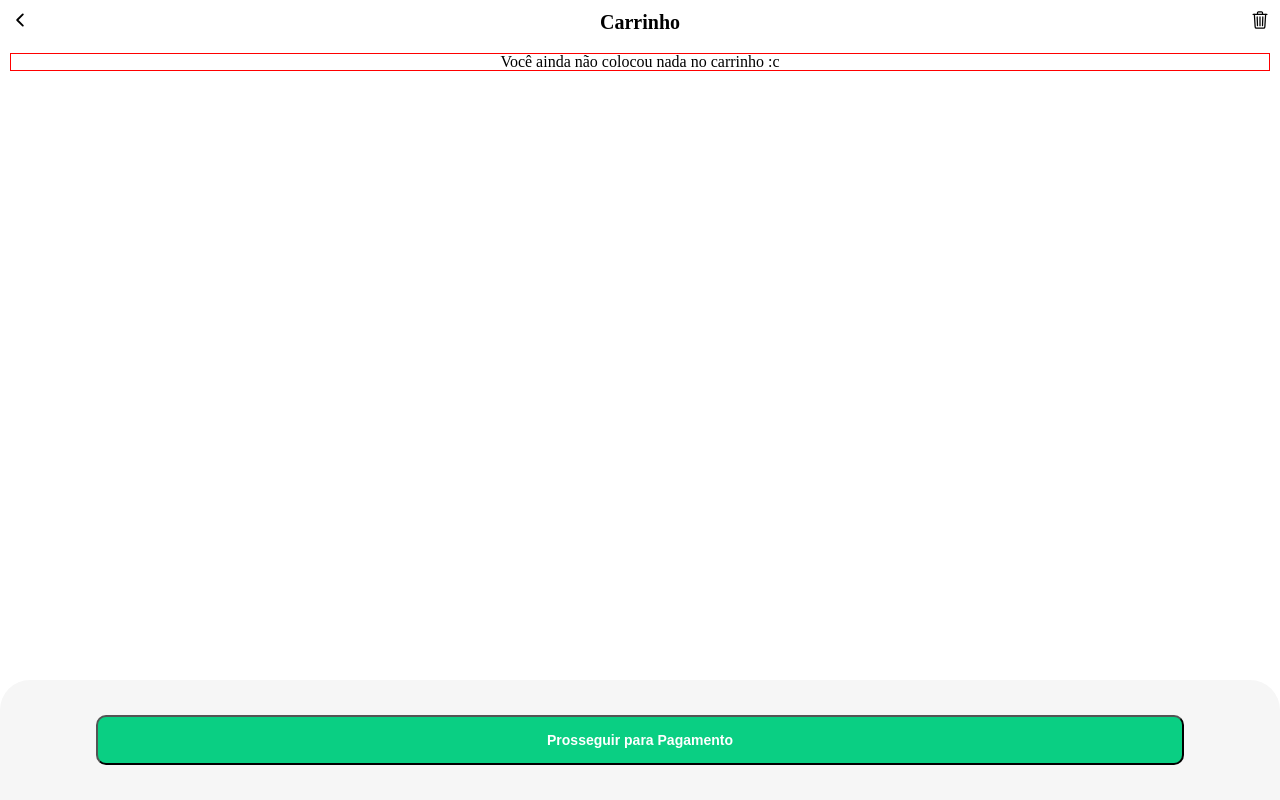
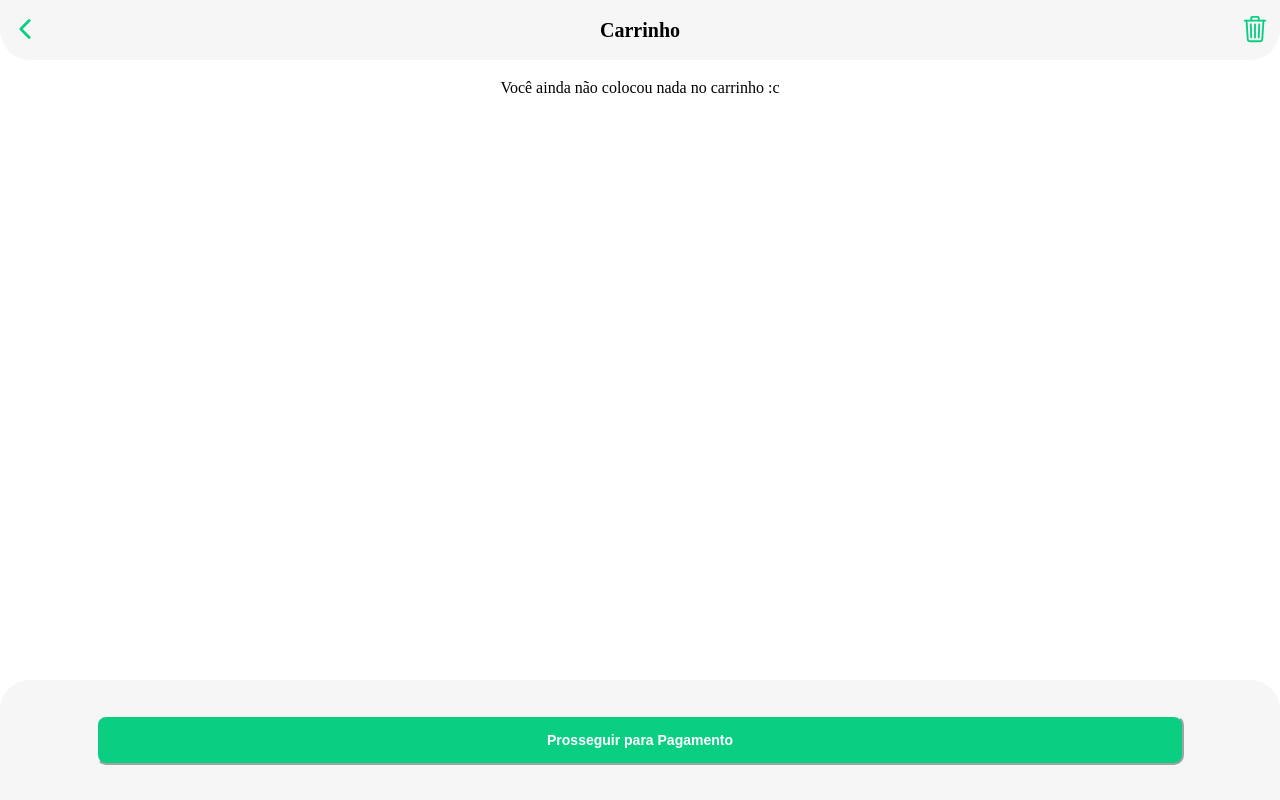
Before and after one commit to jeangabrielrsf/projeto14-DrivenShoes-Store-front, a React (Create React App) app: page /carrinho in a window 1280 px wide. Built offline with nearby package versions, Linux system fonts and the light colour scheme.

Commit message:
Layuot da tela de carrinho completo. Adicionadas funções para limpar o carrinho e melhor interação com o usuário alertando sobre adição de produtos no carrinho.

```diff
--- a/src/components/CartItem/CartItem.js
+++ b/src/components/CartItem/CartItem.js
@@ -8,7 +8,7 @@ export default function CartItem({ item }) {
 			</ItemImage>
 			<ItemInfo>
 				<h2>{item.name}</h2>
-				<p>{item.price}</p>
+				<p>R$ {(item.price / 100).toFixed(2).toString().replace(".", ",")}</p>
 				Quantidade: {item.counter}
 				<ItemRatio>
 					<ion-icon name="star"></ion-icon>
@@ -21,25 +21,54 @@ export default function CartItem({ item }) {
 
 const Wrapper = styled.div`
 	display: flex;
+	width: 100%;
+	justify-content: space-around;
+	background-color: #f6f6f6;
+	border-radius: 5px;
+	filter: box-shadow(0px 4px 4px rgba(0, 0, 0, 0.25));
+	margin: 10px 0px;
 `;
 
 const ItemImage = styled.div`
 	width: 133px;
 	height: 137px;
+	border-radius: 8px;
+	display: flex;
+	justify-content: center;
+	align-items: center;
 	img {
-		width: 133px;
-		height: 137px;
+		width: 90%;
+		height: 90%;
 		object-fit: cover;
+		border-radius: 8px;
 	}
 `;
 
 const ItemInfo = styled.div`
 	display: flex;
 	flex-direction: column;
+	align-items: center;
+
+	h2 {
+		font-size: 20px;
+		font-weight: 300;
+		line-height: 25px;
+	}
+	p {
+		font-weight: 700;
+		font-size: 18px;
+		line-height: 24px;
+	}
 `;
 
 const ItemRatio = styled.div`
 	display: flex;
-	justify-content: space-between;
 	align-items: center;
+	font-size: 18px;
+	font-weight: 300;
+
+	ion-icon {
+		color: #ffc120;
+		font-size: 20px;
+	}
 `;
--- a/src/components/CartPage/CartPage.js
+++ b/src/components/CartPage/CartPage.js
@@ -2,13 +2,17 @@ import { useContext } from "react";
 import { useNavigate } from "react-router-dom";
 import styled from "styled-components";
 import UserCartContext from "../../contexts/UserCartContext";
+import CartItem from "../CartItem/CartItem";
+import { Header } from "../Homepage/Homepage";
 
 export default function CartPage() {
 	const navigate = useNavigate();
-	const arrayTeste = [];
-	const { cart } = useContext(UserCartContext);
+	const { cart, setCart } = useContext(UserCartContext);
+	console.log(cart);
 
-	function goToCheckout() {}
+	function deleteCart() {
+		setCart([]);
+	}
 
 	return (
 		<Container>
@@ -18,7 +22,7 @@ export default function CartPage() {
 				</div>
 				<h2>Carrinho</h2>
 				<div>
-					<ion-icon name="trash-outline"></ion-icon>
+					<ion-icon onClick={deleteCart} name="trash-outline"></ion-icon>
 				</div>
 			</Top>
 
@@ -48,13 +52,26 @@ const Container = styled.div`
 	width: 100%;
 	height: 100vh;
 	padding: 10px;
+	padding-top: 80px;
 `;
 const Top = styled.div`
 	width: 100%;
+	font-size: 20px;
 	display: flex;
+	height: 60px;
 	justify-content: space-between;
 	align-items: center;
-	font-size: 20px;
+	position: fixed;
+	top: 0;
+	left: 0;
+	background-color: #f6f6f6;
+	border-radius: 0px 0px 30px 30px;
+	padding: 0px 10px;
+
+	ion-icon {
+		color: #0acf83;
+		font-size: 30px;
+	}
 
 	h2 {
 		font-weight: 700;
@@ -81,12 +98,11 @@ const Footer = styled.div`
 		height: 50px;
 		font-weight: 700;
 		font-size: 14px;
+		border-color: #f6f6f6;
 	}
 `;
 
 const Wrapper = styled.div`
-	margin: 20px 0px;
-	border: 1px solid red;
 	display: flex;
 	flex-direction: column;
 	align-items: center;
@@ -95,5 +111,5 @@ const Wrapper = styled.div`
 const CartWrapper = styled.div`
 	display: flex;
 	flex-direction: column;
-	margin-top: 10px;
+	width: 100%;
 `;
--- a/src/components/ProductPage/ProductPage.js
+++ b/src/components/ProductPage/ProductPage.js
@@ -9,12 +9,11 @@ import SizeNumber from "./SizeNumber.js";
 
 function ProductPage() {
 	const { idProduto } = useParams();
-	console.log(idProduto);
 	const { userName } = useContext(UserNameContext);
 	const productURL = `http://localhost:5000/products/${idProduto}`;
 	const navigate = useNavigate();
 	const [counter, setCounter] = useState(0);
-	const { setCart } = useContext(UserCartContext);
+	const { cart, setCart } = useContext(UserCartContext);
 
 	function toCart() {
 		navigate("/carrinho");
@@ -32,18 +31,21 @@ function ProductPage() {
 		}
 	}
 
-	const [product, setProduct] = useState([]);
+	const [product, setProduct] = useState({});
 	const [selectedSize, setSelectedSize] = useState("");
 	const [selectedColor, setSelectedColor] = useState("");
 
 	useEffect(() => {
 		const promise = axios.get(productURL);
-
-		promise.then((response) => {
-			const { data } = response;
-			console.log(data);
-			setProduct(data);
-		});
+		promise
+			.then((response) => {
+				const { data } = response;
+				console.log(data);
+				setProduct(data);
+			})
+			.catch((error) => {
+				console.log(error);
+			});
 	}, []);
 	const { name, image, price, ratio, quantity, size, color } = product;
 
@@ -65,7 +67,13 @@ function ProductPage() {
 
 	function addProduct() {
 		console.log("cliquei");
-		setCart({ ...product, counter });
+		if (counter === 0) {
+			alert("Selecione a quantidade para adicionar ao carrinho!");
+			return;
+		}
+		const productObj = { ...product, counter };
+		setCart([...cart, productObj]);
+		alert("Produto adicionado com sucesso!");
 	}
 	return (
 		<>
@@ -96,7 +104,7 @@ function ProductPage() {
 						</ProductRate>
 						<ProductReviews> 1057 Reviews</ProductReviews>
 					</ConsumersInfos>
-					<SelectionWrapper> {buildSizes()}</SelectionWrapper>
+					{/* <SelectionWrapper> {buildSizes()}</SelectionWrapper> */}
 				</ProductInfo>
 			</ProductWrapper>
 			<Footer>
```
